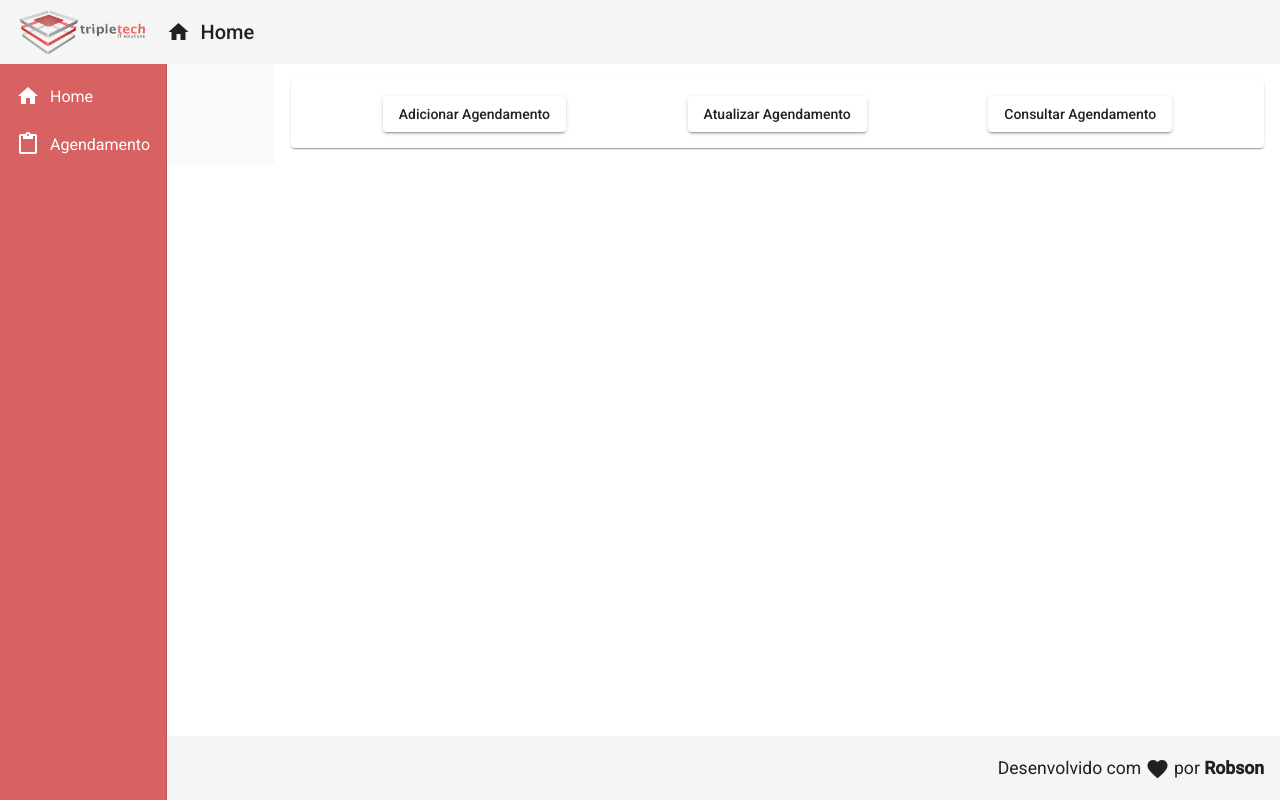
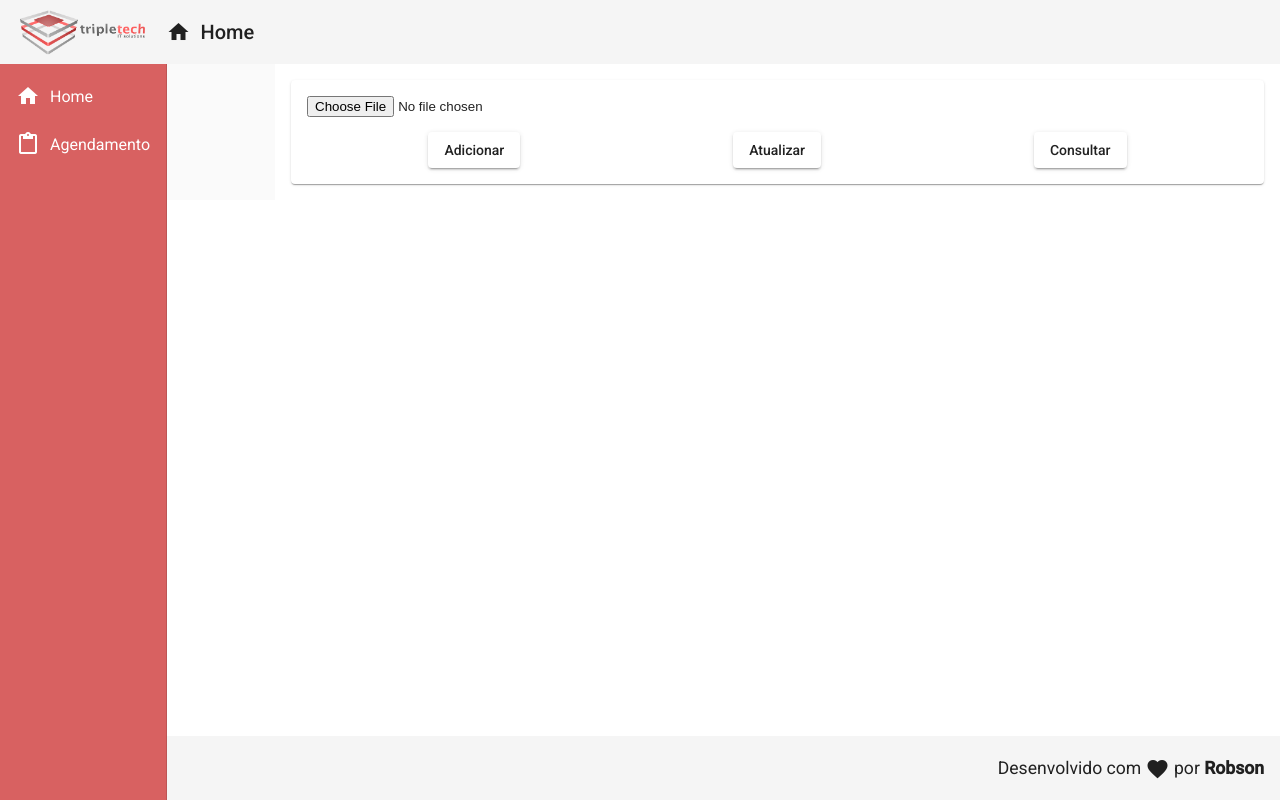
Before and after one commit to rms2307/Aplicacao-Web-Angular, an Angular app: page /agendamentos in a window 1280 px wide. Built offline with nearby package versions, Linux system fonts and the light colour scheme.

Commit message:
carregando arquivo CSV e salvando/atualizando agendamentos a partir desse arquivo

```diff
--- /dev/null
+++ b/src/app/config/api.config.ts
@@ -0,0 +1,4 @@
+export const API_CONFIG = {
+    // baseUrl: "",
+    baseUrl: "http://localhost:8080",
+}
--- /dev/null
+++ b/src/app/services/agendamento.service.ts
@@ -0,0 +1,36 @@
+import { API_CONFIG } from './../config/api.config';
+import { Injectable } from '@angular/core';
+import { HttpClient } from '@angular/common/http';
+
+
+@Injectable({
+  providedIn: 'root'
+})
+export class AgendamentoService {
+  constructor(
+    public http: HttpClient,
+  ) { }
+
+  adicionarAgendamentoCSV(formData: FormData) {
+    return this.http.post(
+      `${API_CONFIG.baseUrl}/agendamentos/csv`,
+      formData,
+      {
+        observe: 'response',
+        responseType: 'text'
+      }
+    );
+  }
+
+  atualizarAgendamentoCSV(formData: FormData) {
+    return this.http.put(
+      `${API_CONFIG.baseUrl}/agendamentos/csv`,
+      formData,
+      {
+        observe: 'response',
+        responseType: 'text'
+      }
+    );
+  }
+
+}
--- a/src/app/views/agendamento/agendamento.component.html
+++ b/src/app/views/agendamento/agendamento.component.html
@@ -1,17 +1,8 @@
-<mat-card *ngIf="clique==1">
-    <mat-card-content>
-        <p>SELECT id, local, datainicio, datafim FROM agendamento a
-            WHERE '2020-06-30 12:00:00'
-            BETWEEN TIMESTAMP(a.datainicio) AND TIMESTAMP(a.datafim)
-            OR '2020-06-30 13:00:00' BETWEEN TIMESTAMP(a.datainicio)
-            AND TIMESTAMP(a.datafim)</p>
+<mat-card>
+    <input type="file" (change)="inputFileChange($event)" />
+    <mat-card-content class='card'>
+        <button mat-raised-button (click)="adicionarAgendamento()">Adicionar</button>
+        <button mat-raised-button (click)="atualizarAgendamento()">Atualizar</button>
+        <button mat-raised-button>Consultar</button>
     </mat-card-content>
 </mat-card>
-
-<mat-card>
-    <mat-card-content class='card'>
-        <button mat-raised-button (click)="adicionarNovoAgendamento()">Adicionar Agendamento</button>
-        <button mat-raised-button (click)="adicionarNovoAgendamento()">Atualizar Agendamento</button>
-        <button mat-raised-button (click)="adicionarNovoAgendamento()">Consultar Agendamento</button>
-    </mat-card-content>
-</mat-card>
--- a/src/app/views/agendamento/agendamento.component.ts
+++ b/src/app/views/agendamento/agendamento.component.ts
@@ -1,3 +1,4 @@
+import { AgendamentoService } from './../../services/agendamento.service';
 import { Component, OnInit } from '@angular/core';
 
 @Component({
@@ -7,16 +8,41 @@ import { Component, OnInit } from '@angular/core';
 })
 export class AgendamentoComponent implements OnInit {
 
-  clique: number = 0;
+  formData: FormData = new FormData();
 
-  constructor() { }
+  constructor(
+    private agendamentoService: AgendamentoService
+  ) { }
 
   ngOnInit(): void {
   }
 
-  adicionarNovoAgendamento() {
-    this.clique = 1;
-    console.log('Adicionado')
+  inputFileChange(evento) {
+    if (evento.target.files && evento.target.files[0]) {
+      const arquivoCSV = evento.target.files[0];
+      this.formData.append('arquivo', arquivoCSV);
+      console.log("Arquivo Carregado")
+    }
+  }
+
+  adicionarAgendamento() {
+    this.agendamentoService.adicionarAgendamentoCSV(this.formData)
+      .subscribe(response => {
+        console.log("AGENDAMENTO SALVO");
+      },
+        error => {
+          console.log("ERRO AO SALVAR AGENDAMENTO");
+        });
+  }
+
+  atualizarAgendamento() {
+    this.agendamentoService.atualizarAgendamentoCSV(this.formData)
+      .subscribe(response => {
+        console.log("AGENDAMENTO ATUALIZADO");
+      },
+        error => {
+          console.log("ERRO AO ATUALIZAR AGENDAMENTO");
+        });
   }
 
 }
```
Also changed, not shown: src/app/app.module.ts (+10 -3 lines).
